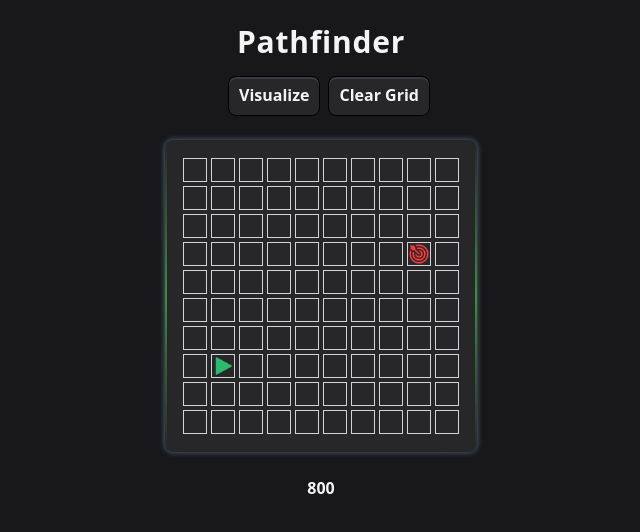
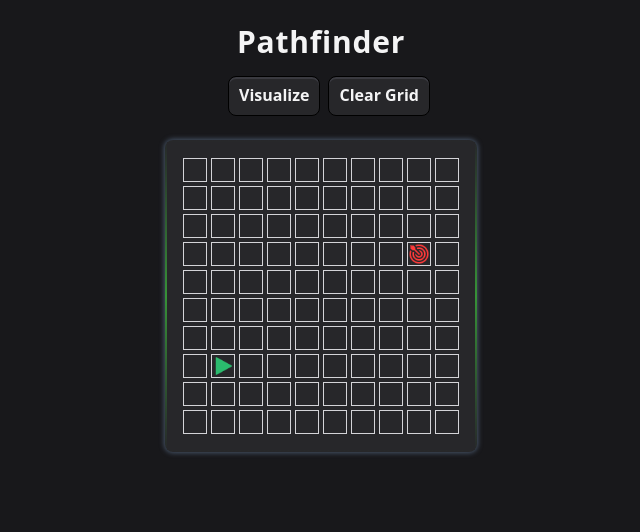
Before and after one commit to timii/pathfinder, a SvelteKit app: page / in a window 1280 px wide. Shown: the top 532 px of the page, without its empty margins (319-959 px from the left). Built offline with nearby package versions, Linux system fonts and the light colour scheme.

Commit message:
fix: remove debug value

```diff
--- a/src/components/Grid.svelte
+++ b/src/components/Grid.svelte
@@ -124,7 +124,6 @@
 {#if curHeight >= CONSTS.statsMinHeight}
     <Stats />
 {/if}
-<div>{curHeight}</div>
 
 <style lang="postcss">
 </style>
```
